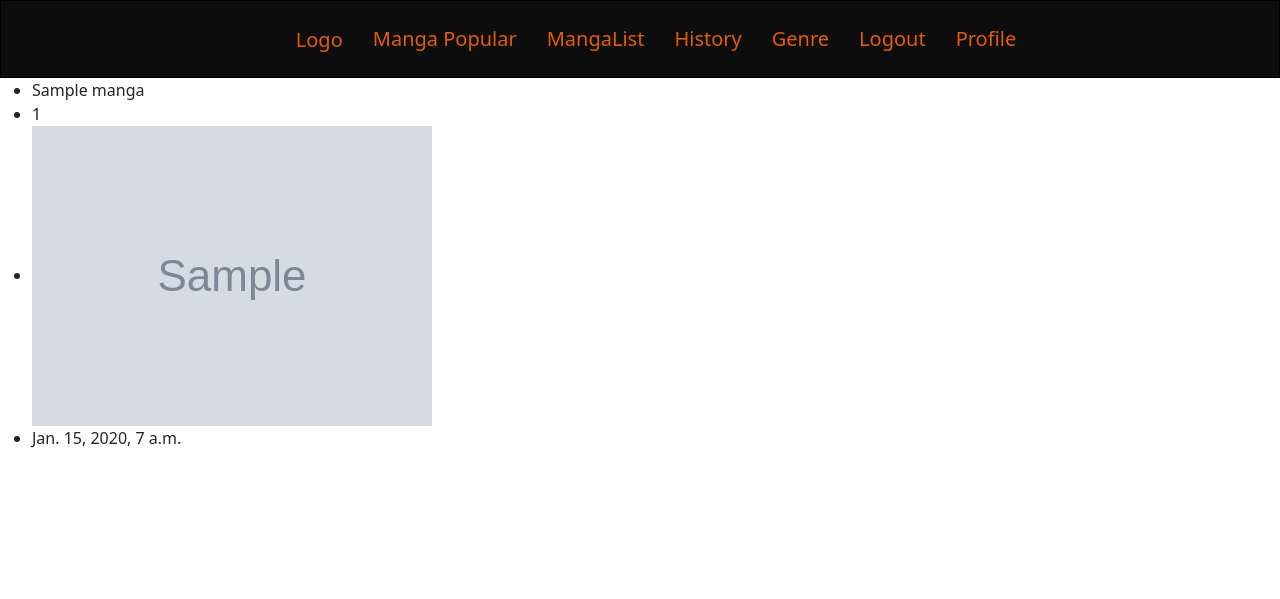
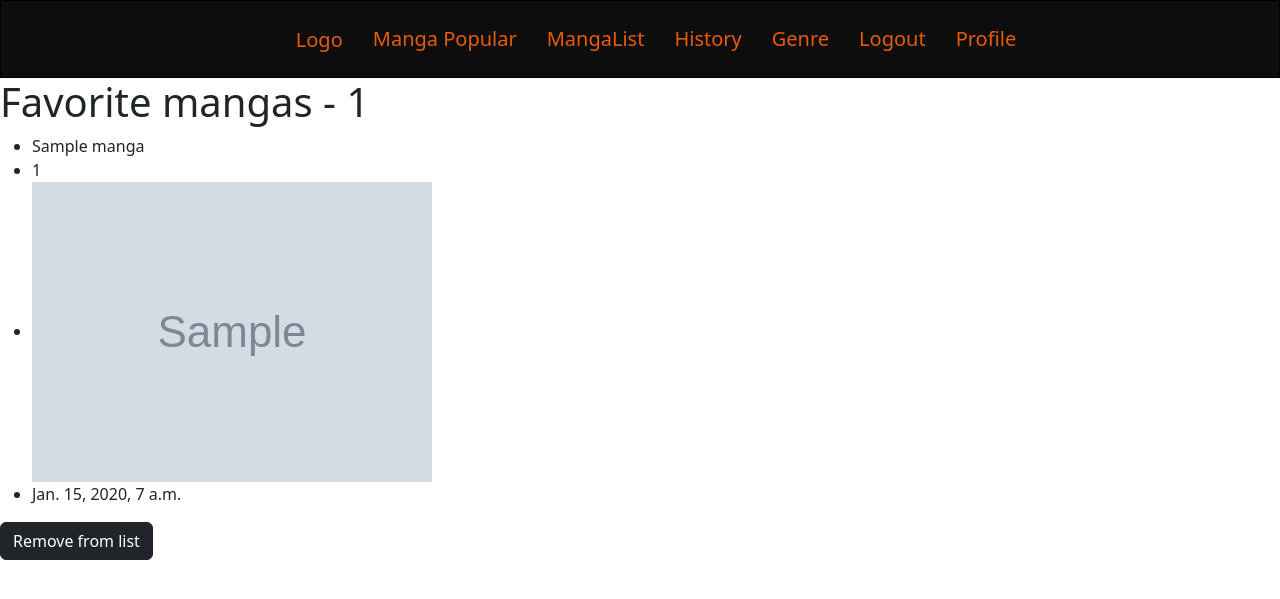
Before and after one commit to Renildo15/MangaCats, a Django app: page /manga/favorite_list/ in a window 1280 px wide. Shown: the top 599 px of the page. Run offline with Django 4.2, Linux system fonts and the light colour scheme; a user stored in the database is signed in; tables that the repository leaves empty hold one stand-in row (values such as "Sample post"); grey boxes marked "Sample" are stand-in pictures; some libraries are stand-ins or nearby versions.

Commit message:
feat: adicionando opção de remover em favorite list #20

```diff
--- a/core/manga_app/favorite_manga_views/views.py
+++ b/core/manga_app/favorite_manga_views/views.py
@@ -10,9 +10,10 @@ from django.contrib import messages
 @permission_required("manga_app.view_favoritemanga", login_url='user:login')
 def favorite_list(request):
     list_manga = FavoriteManga.objects.filter(user=request.user)
-
+    total_list = list_manga.count()
     context = {
-        "mangas":list_manga
+        "mangas":list_manga,
+        "total_list":total_list
     }
 
     return render(request, "pages/favorite_manga/favorite_list.html", context)
--- a/core/manga_app/templates/pages/favorite_manga/favorite_list.html
+++ b/core/manga_app/templates/pages/favorite_manga/favorite_list.html
@@ -8,6 +8,7 @@
             <button type="button" class="btn-close" data-bs-dismiss="alert" arial-label="close"></button>
         </div>
 {% endfor %}
+<h1>Favorite mangas - {{total_list}}</h1>
 {% if mangas %}
     {% for manga in mangas %}
     <ul>
@@ -20,6 +21,12 @@
         </li>
         <li>{{manga.manga.date_created}}</li>
     </ul>
+    {% if perms.manga_app.add_favoritemanga %}
+        <div>
+            <a class="btn btn-dark" id="btn-remove" data-remove="{{manga.manga.id_manga}}">Remove from list</a>
+        </div>
+    {% endif %}
+
 
     {% endfor %}
 {% else %}
@@ -27,4 +34,27 @@
 <h2>Not exists list manga</h2>
 {% endif %}
 
+<script src="https://code.jquery.com/jquery-3.6.1.min.js" integrity="sha256-o88AwQnZB+VDvE9tvIXrMQaPlFFSUTR+nldQm1LuPXQ=" crossorigin="anonymous"></script>
+<script type="text/javascript">
+    $('a#btn-remove').on("click", function(e){
+        e.preventDefault();
+        manga_id = $(this).attr("data-remove");
+        console.log(manga_id)
+
+        $.ajax({
+            type: 'GET',
+            url: '{% url "manga:favorite_remove" %}',
+            data: {'manga_id': manga_id},
+            datatype: "json",
+            success: function(data){
+                console.log(data)
+                if(data.status == "removed"){
+                    alert("Removed from list!")
+                    location.reload()
+                }
+            }
+        })
+    })
+</script>
+
 {% endblock content %}
```
Lines whose indentation alone changed are shown as unchanged.
